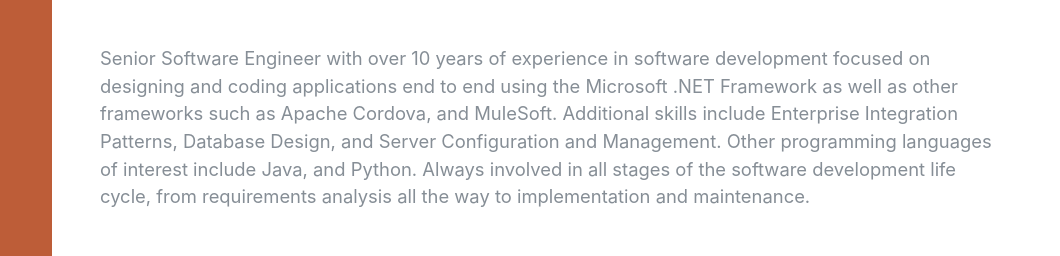
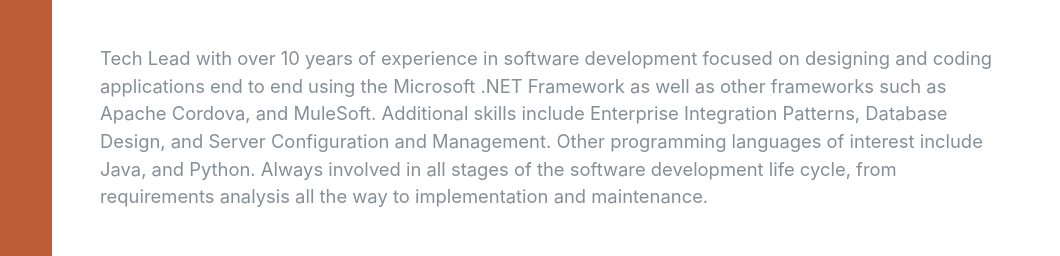
Before and after one commit to eduardojaime/eduardojaime.github.io, a plain HTML site: page index.html in a window 1280 px wide. Shown: the part 306-562 px from the top of the page, 220-1280 px from the left. Drawn offline with Linux system fonts and the light colour scheme; no server answers; a web font is replaced by a local one.

Commit message:
Update index.html

```diff
--- a/index.html
+++ b/index.html
@@ -81,7 +81,7 @@
           <a href="mailto:ejaime@ieee.org">ejaime@IEEE.org</a>
         </div>
         <p class="lead mb-5">
-          Senior Software Engineer with over 10 years of experience in software development focused on designing and coding
+          Tech Lead with over 10 years of experience in software development focused on designing and coding
           applications end to end using the Microsoft .NET Framework as well as other frameworks such as Apache Cordova,
           and MuleSoft.
           Additional skills include Enterprise Integration Patterns, Database Design, and Server Configuration and
```
